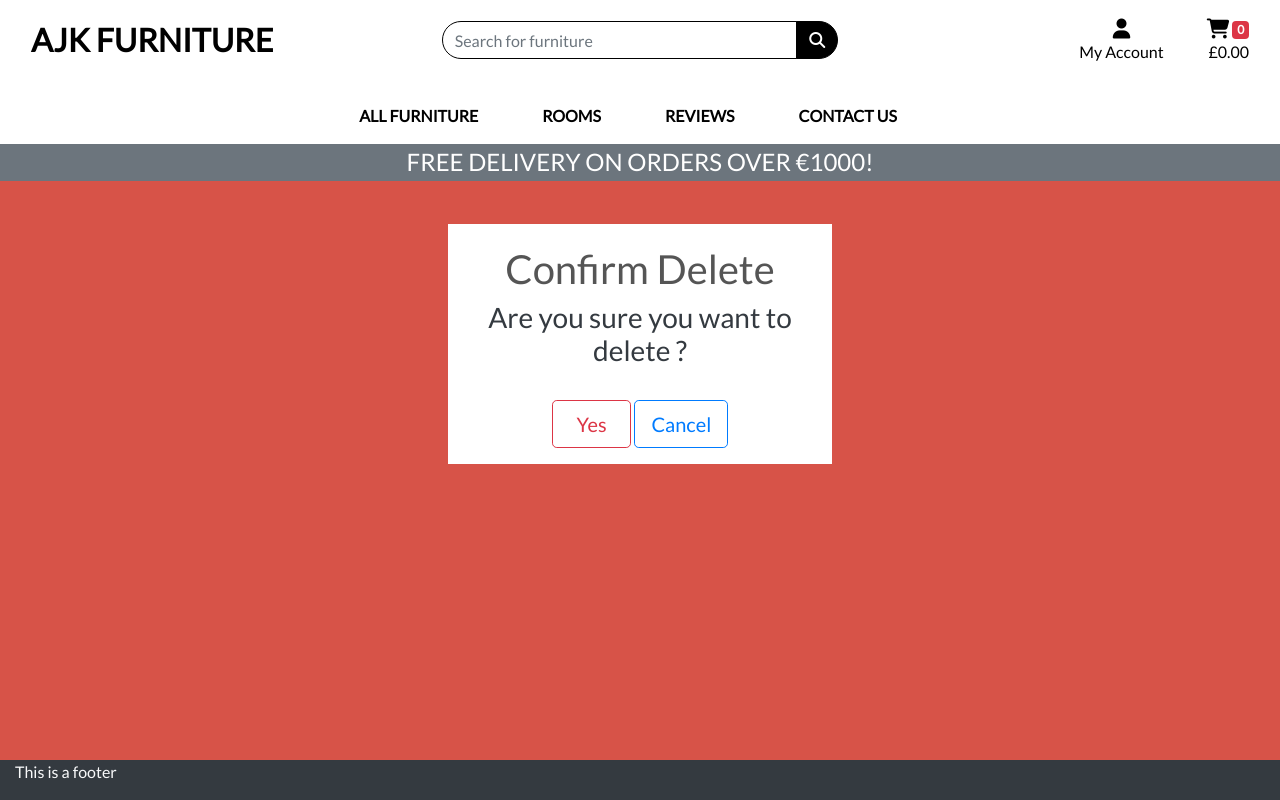
After one commit to andyk8872/p5-ecommerce, a Django app: page /review/delete_items/1 in a window 1280 px wide. The commit adds this page. Run offline with Django 3.2, Linux system fonts and the light colour scheme; tables that the repository leaves empty hold one stand-in row (values such as "Sample post"); some libraries are stand-ins or nearby versions.

Commit message:
feat: added confirm delete functionality to reviews

```diff
--- /dev/null
+++ b/review/templates/review/delete_items.html
@@ -0,0 +1,31 @@
+{% extends "base.html" %}
+{% load static %}
+
+{% block page_header %}
+<div class="container header-container">
+  <div class="row">
+    <div class="col"></div>
+  </div>
+</div>
+{% endblock %}
+
+{% block content %}
+<div class="background_change"></div>
+<div class="container">
+  <div class="row">
+    <div class="col-md-6 mt-4 offset-md-3 text-center bg-white pb-3">
+      <form method="post" style="margin-top: 1.3em;">
+        {% csrf_token %}
+        <h1>Confirm Delete</h1>
+        <h3 class="text-dark">Are you sure you want to delete ?</h1>
+          <br>
+          <input type="submit" class="btn btn-outline-danger btn-lg" value="  Yes  " />
+          <a href="{% url 'show_review' %}">
+            <div class="btn btn-outline-primary btn-lg">Cancel</div>
+          </a>
+      </form>
+    </div>
+  </div>
+</div>
+
+{% endblock %}
--- a/review/templates/review/show_review.html
+++ b/review/templates/review/show_review.html
@@ -31,10 +31,10 @@
                     {% if request.user == review.user %}
                     <a type="button" class="btn btn-outline-primary" href="{% url 'edit_review' review.id %}">Edit</a>
                     <a type="button" class="btn btn-outline-danger"
-                        href="{% url 'delete_review' review.id %}">Delete</a>
+                        href="{% url 'delete_items' review.id %}">Delete</a>
                     {% elif request.user.is_superuser %}
                     <a type="button" class="btn btn-outline-danger"
-                        href="{% url 'delete_review' review.id %}">Delete</a>
+                        href="{% url 'delete_items' review.id %}">Delete</a>
                     {% else %}
                     <p></p>
                     {% endif %}
--- a/review/urls.py
+++ b/review/urls.py
@@ -4,6 +4,7 @@ from . import views
 urlpatterns = [
     path('', views.make_review, name='make_review'),
     path('show_review/', views.show_review, name='show_review'),
-    path('delete/<int:review_id>/', views.delete_review, name='delete_review'),
+    # path('delete/<int:review_id>/', views.delete_review, name='delete_review'),
     path('edit_review/<int:review_id>', views.edit_review, name='edit_review'),
+    path('delete_items/<int:review_id>', views.delete_items, name='delete_items'),
 ]
--- a/review/views.py
+++ b/review/views.py
@@ -39,21 +39,27 @@ def show_review(request):
     return render(request, 'review/show_review.html', context)
 
 
-def delete_review(request, review_id):
+# def delete_review(request, review_id):
+#     """ Delete a product from the store """
+
+#     review = get_object_or_404(Review, pk=review_id)
+#     review.delete()
+#     messages.success(request, 'Review deleted!')
+#     return redirect(reverse('show_review'))
+
+def delete_items(request, review_id):
     """ Delete a product from the store """
-    if not request.user.is_superuser:
-        messages.error(request, 'Sorry, only store owners can do that.')
-        return redirect(reverse('home'))
-
     review = get_object_or_404(Review, pk=review_id)
-    review.delete()
-    messages.success(request, 'Review deleted!')
-    return redirect(reverse('show_review'))
+    if request.method == 'POST':
+        review.delete()
+        messages.success(request, 'Review deleted!')
+        return redirect('show_review')
+    return render(request, 'review/delete_items.html')
 
 
 def edit_review(request, review_id):
     """
-    Displays the review form if user is authorised.
+    The review creater can edit the review.
     """
     review = get_object_or_404(Review, pk=review_id)
     if request.method == 'POST':
```
Also changed, not shown: review/templates/review/edit_review.html (+1 -7 lines), review/templates/review/make_review.html (+1 -7 lines).
